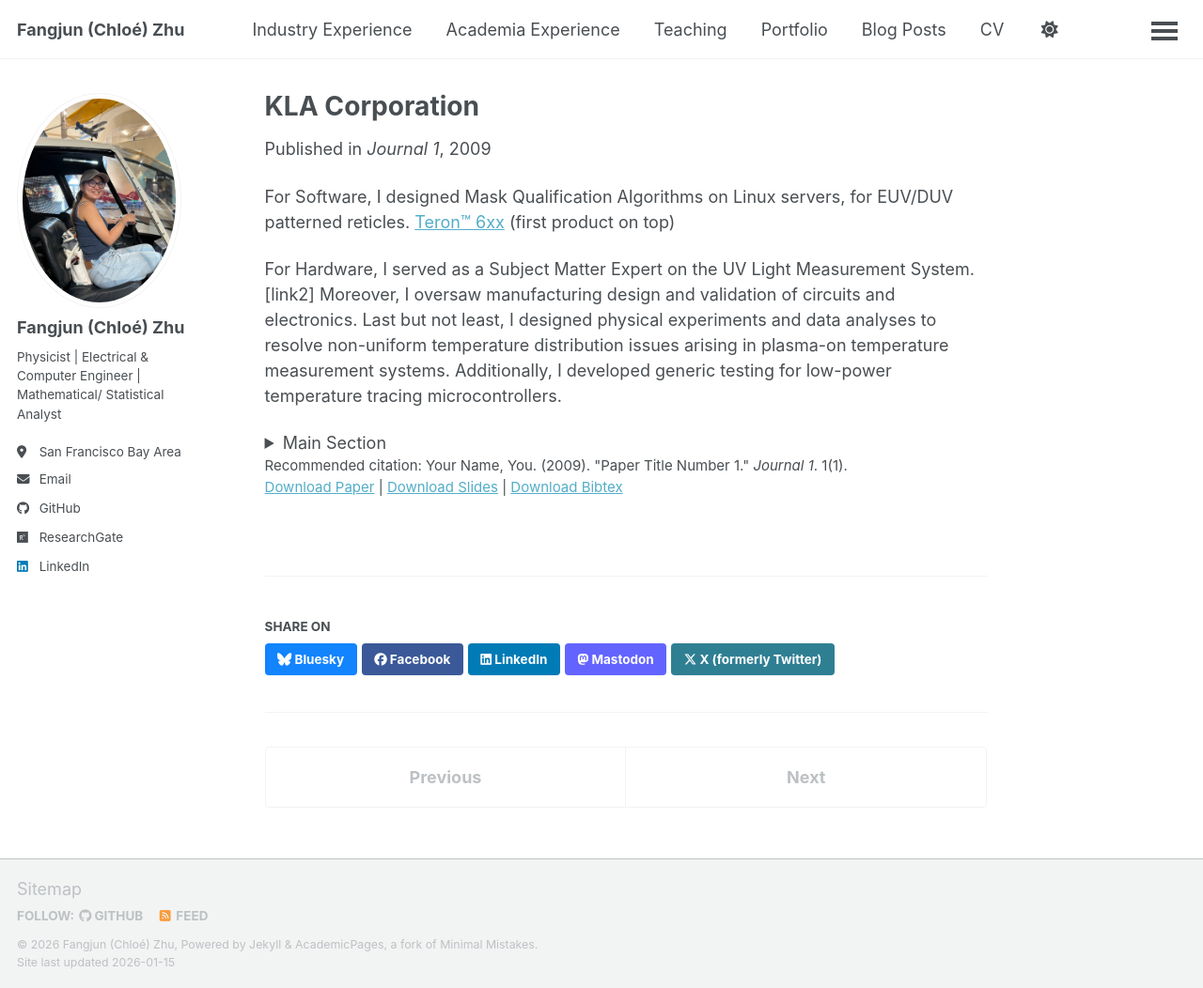
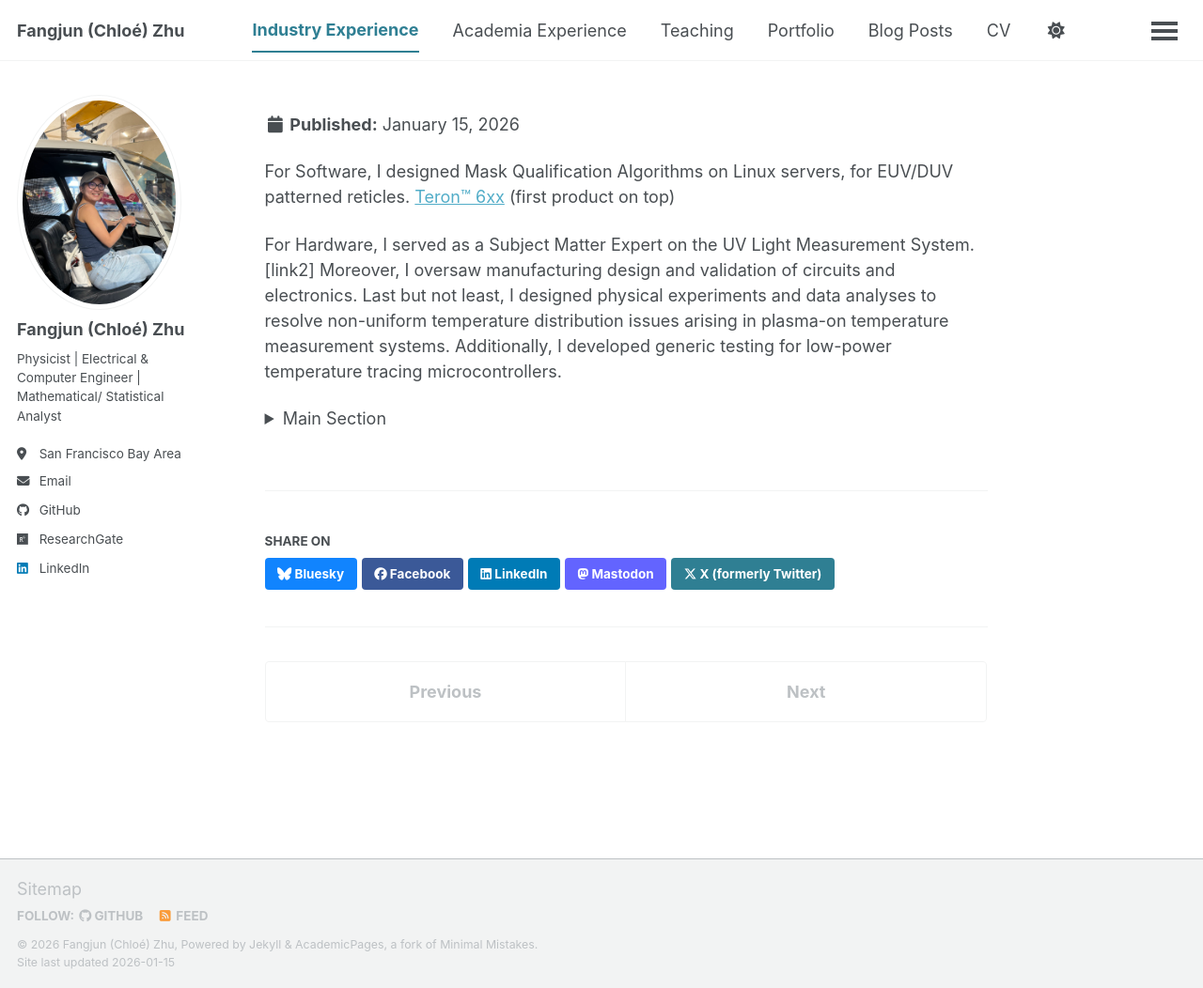
Before and after one commit to ChloeZhu1/ChloeZhu1.github.io, a Jekyll site: the page built from _publications/2009-10-01-paper-title-number-1.md, in a window 1280 px wide and 1052 px high. Shown: the whole window at 94% size. Built offline with Jekyll 4.4.1, drawn with Linux system fonts in a browser that asks for light colours; a script bundle is joined from its source files by our own code; library files that are not in the unit come from our copies.

Commit message:
Update 2009-10-01-paper-title-number-1.md

```diff
--- a/_publications/2009-10-01-paper-title-number-1.md
+++ b/_publications/2009-10-01-paper-title-number-1.md
@@ -1,7 +1,7 @@
 ---
-title: "KLA Corporation"
+<!-- title: "KLA Corporation" -->
 collection: publications
-category: manuscripts
+<!-- category: manuscripts -->
 permalink: /publication/2009-10-01-paper-title-number-1
 excerpt: 'This paper is about the number 1. The number 2 is left for future work.'
 date: 2009-10-01
```
